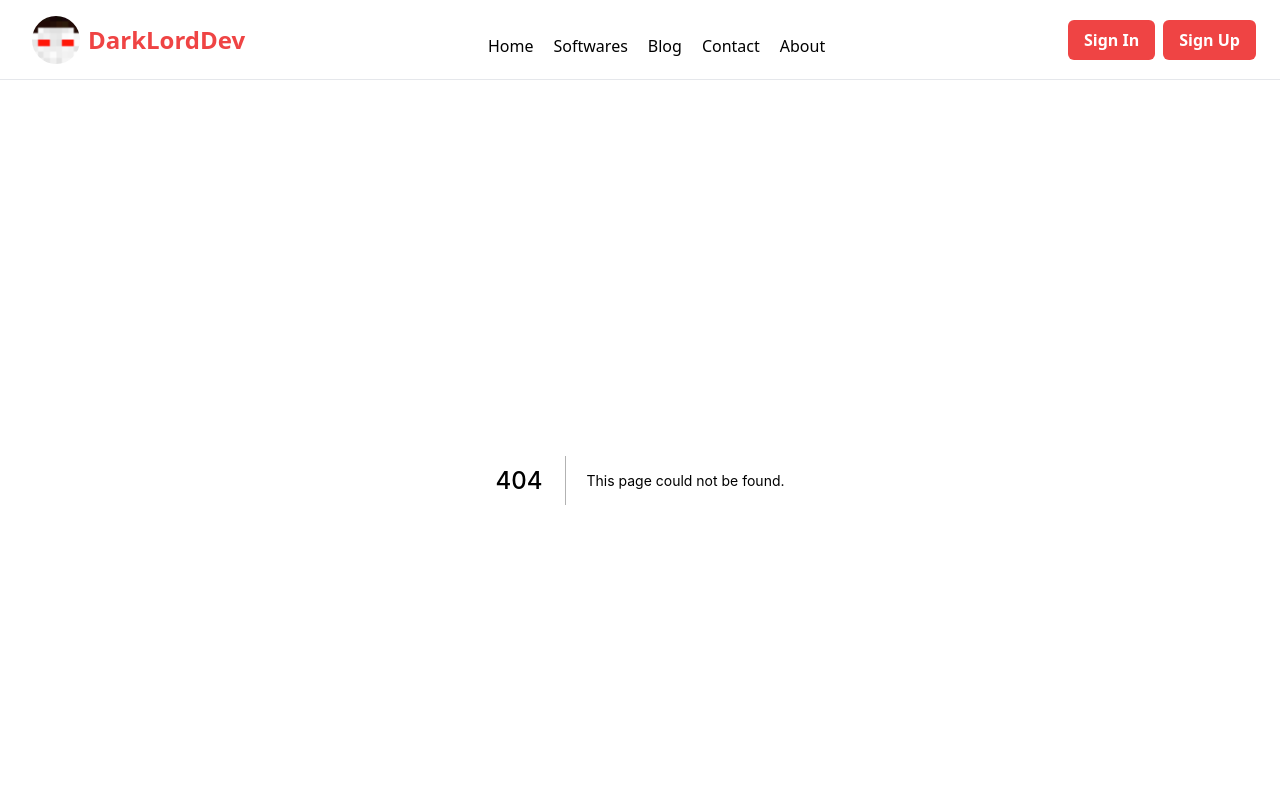
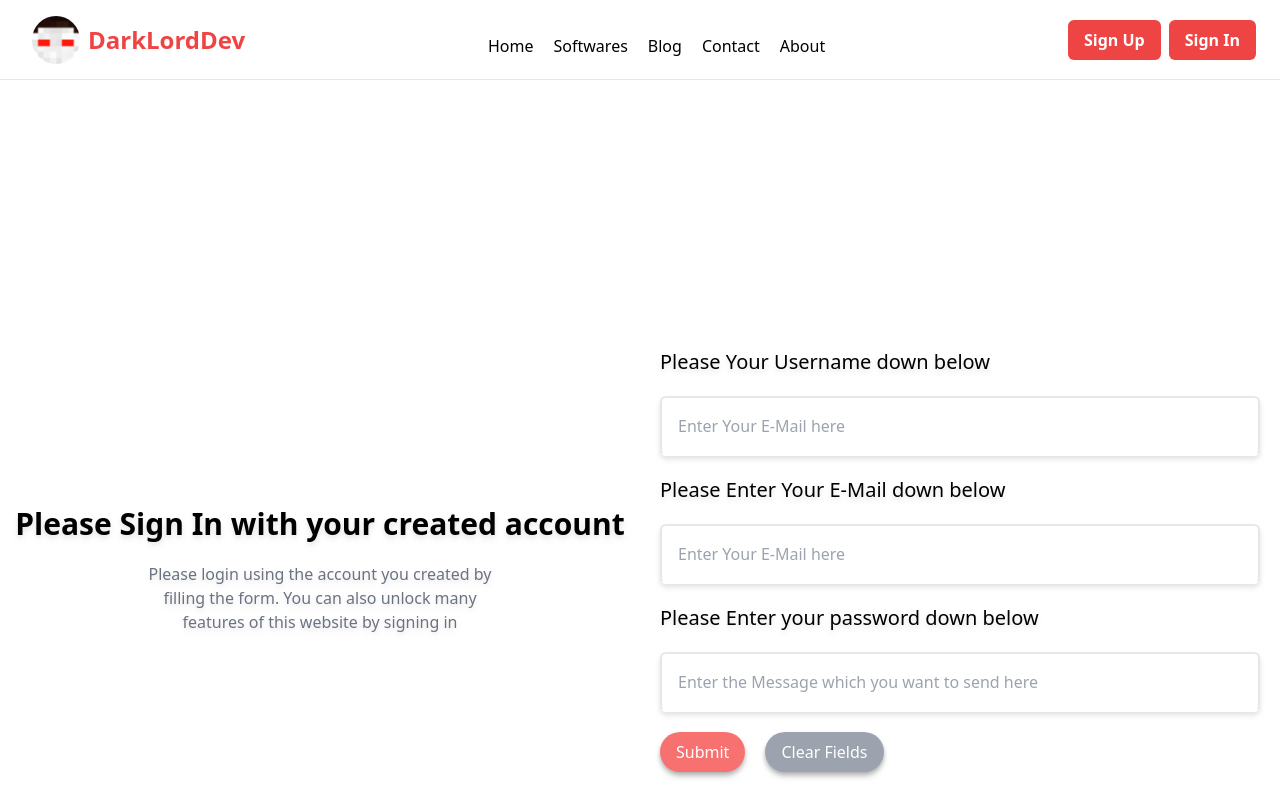
Before and after one commit to DarkLordDev/darklorddev, a Next.js app: page /signin in a window 1280 px wide. Before the commit this address had no page. Shown: the top 800 px of the page. Built offline with nearby package versions, Linux system fonts and the light colour scheme.

Commit message:
FrontendComplete

```diff
--- a/pages/blog/[slug].js
+++ b/pages/blog/[slug].js
@@ -6,6 +6,7 @@ import Link from "next/link";
 import { marked } from "marked";
 import { Giscus } from "@giscus/react";
 import Head from "next/head";
+import { useRouter } from "next/router";
 
 const PostPage = ({
 	frontmatter: { title, date, short_desc, source_img },
--- a/pages/contact.js
+++ b/pages/contact.js
@@ -13,12 +13,10 @@ const Contact = () => {
 			<Head>
 				<title>Contact | DarkLordDev</title>
 			</Head>
-			<div className="contact-container container mx-auto my-[5rem] h-[50rem] justify-center flex flex-row shadow-lg">
-				<div className="content-container justify-center flex-col drop-shadow-md items-center w-[50%] flex">
-					<h1 className="contact-title text-3xl my-5 font-bold">
-						Lets talk about everything!
-					</h1>
-					<p className="contact-description text-gray-500 w-[55%]">
+			<div className="form-container">
+				<div className="content-container">
+					<h1>Lets talk about everything!</h1>
+					<p>
 						Have doubt or suggestion to make? Feel free to ask anything. If you
 						have any suggestions, please let me know. Your suggestions are
 						highly appreciated. I appreciate your time and try hard to reply to
@@ -26,29 +24,23 @@ const Contact = () => {
 						opinions.
 					</p>
 				</div>
-				<form className="input-container justify-center w-[50%] flex flex-col p-5 drop-shadow-md space-y-5">
-					<label htmlFor="email" className="contact-email-title text-xl">
-						Please Enter Your E-Mail down below
-					</label>
+				<form>
+					<label htmlFor="email">Please Enter Your E-Mail down below</label>
 					<input
 						type="email"
 						name="email"
 						id="email"
 						placeholder="Enter Your E-Mail here"
-						className="p-4 rounded-md outline-none border-2 border-b-white transition-all focus:border-b-red-500"
 						onChange={handleOnChange}
 						value={contactCreds.email}
 					/>
-					<label htmlFor="desc" className="contact-desc-title text-xl">
-						Please Enter Your Query down below
-					</label>
+					<label htmlFor="desc">Please Enter Your Query down below</label>
 					<input
 						type="text"
 						name="desc"
 						value={contactCreds.desc}
 						onChange={handleOnChange}
 						placeholder="Enter the Message which you want to send here"
-						className="p-4 rounded-md outline-none border-2 border-b-white transition-all focus:border-b-red-500"
 					/>
 					<div className="contact-actions-container space-x-5">
 						<button className="btn btn-danger" type="submit">
@@ -69,7 +61,6 @@ const Contact = () => {
 					</div>
 				</form>
 			</div>
-			;
 		</>
 	);
 };
--- /dev/null
+++ b/pages/signin.js
@@ -0,0 +1,84 @@
+import Head from "next/head";
+import { useState } from "react";
+
+const signin = () => {
+	const [signInCreds, setSignInCreds] = useState({
+		username: "",
+		email: "",
+		password: "",
+	});
+
+	const handleOnChange = (e) => {
+		setSignInCreds({ ...signInCreds, [e.target.name]: e.target.value });
+	};
+
+	return (
+		<>
+			<Head>
+				<title>SignIn | DarkLordDev</title>
+			</Head>
+			<div className="form-container">
+				<div className="content-container">
+					<h1>Please Sign In with your created account</h1>
+					<p>
+						Please login using the account you created by filling the form. You
+						can also unlock many features of this website by signing in
+					</p>
+				</div>
+				<form>
+					<label htmlFor="username">Please Your Username down below</label>
+					<input
+						type="username"
+						name="username"
+						id="username"
+						placeholder="Enter Your E-Mail here"
+						onChange={handleOnChange}
+						value={signInCreds.username}
+						required
+					/>
+					<label htmlFor="email">Please Enter Your E-Mail down below</label>
+					<input
+						type="email"
+						name="email"
+						id="email"
+						placeholder="Enter Your E-Mail here"
+						required
+						onChange={handleOnChange}
+						value={signInCreds.email}
+					/>
+					<label htmlFor="password" className="signin-password-title text-xl">
+						Please Enter your password down below
+					</label>
+					<input
+						type="password"
+						name="password"
+						value={signInCreds.password}
+						onChange={handleOnChange}
+						placeholder="Enter the Message which you want to send here"
+						required
+					/>
+					<div className="signin-actions-container space-x-5">
+						<button className="btn btn-danger" type="submit">
+							Submit
+						</button>
+						<button
+							className="btn btn-secondary"
+							onClick={() =>
+								setSignInCreds({
+									username: "",
+									email: "",
+									password: "",
+								})
+							}
+							type="button"
+						>
+							Clear Fields
+						</button>
+					</div>
+				</form>
+			</div>
+		</>
+	);
+};
+
+export default signin;
--- /dev/null
+++ b/pages/signup.js
@@ -0,0 +1,102 @@
+import Head from "next/head";
+import React from "react";
+
+const SignUpPage = () => {
+	const [signUpCreds, setSignUpCreds] = React.useState({
+		username: "",
+		email: "",
+		password: "",
+		confirmPassword: "",
+	});
+
+	const handleOnChange = (e) => {
+		setSignUpCreds({ ...setSignUpCreds, [e.target.name]: e.target.value });
+	};
+
+	return (
+		<>
+			<Head>
+				<title>SignUp | DarkLordDev</title>
+			</Head>
+			<div className="form-container">
+				<div className="content-container">
+					<h1>Please Sign Up and Create An Account</h1>
+					<p>
+						I strongly recommend you to join me by creating an account by
+						filling the form. You can also unlock many features of this website
+						by signing up
+					</p>
+				</div>
+				<form>
+					<label htmlFor="username">Please Enter A Username down below</label>
+					<input
+						type="username"
+						name="username"
+						id="username"
+						placeholder="Enter Your E-Mail here"
+						onChange={handleOnChange}
+						value={signUpCreds.username}
+						required
+					/>
+					<label htmlFor="email">Please Enter Your E-Mail down below</label>
+					<input
+						type="email"
+						name="email"
+						id="email"
+						placeholder="Enter Your E-Mail here"
+						required
+						onChange={handleOnChange}
+						value={signUpCreds.email}
+					/>
+					<label htmlFor="password">
+						Please choose your password and enter it down below
+					</label>
+					<input
+						type="password"
+						name="password"
+						value={signUpCreds.password}
+						onChange={handleOnChange}
+						placeholder="Enter the Message which you want to send here"
+						required
+					/>
+					<label
+						htmlFor="confirmPassword"
+						className="signup-confirmPassword-title text-xl"
+					>
+						Please rewrite your password down below
+					</label>
+					<input
+						type="text"
+						name="confirmPassword"
+						value={signUpCreds.confirmPassword}
+						onChange={handleOnChange}
+						placeholder="Enter the Message which you want to send here"
+						className="p-4 rounded-md outline-none border-2 border-b-white transition-all focus:border-b-red-500"
+						required
+					/>
+					<div className="signup-actions-container space-x-5">
+						<button className="btn btn-danger" type="submit">
+							Submit
+						</button>
+						<button
+							className="btn btn-secondary"
+							onClick={() =>
+								setSignUpCreds({
+									email: "",
+									password: "",
+									confirmPassword: "",
+									username: "",
+								})
+							}
+							type="button"
+						>
+							Clear Fields
+						</button>
+					</div>
+				</form>
+			</div>
+		</>
+	);
+};
+
+export default SignUpPage;
--- a/styles/main.css
+++ b/styles/main.css
@@ -159,3 +159,35 @@ footer #footer-left-container #footer-additionaltext {
 .blog .blog-details-title p {
 	@apply text-gray-500 text-sm text-center;
 }
+
+.form-container {
+	@apply container mx-auto my-[5rem] h-auto justify-center flex shadow-lg flex-col items-center xl:h-[50rem] xl:flex-row;
+}
+
+.form-container .content-container {
+	@apply justify-center flex-col drop-shadow-md items-center flex text-center xl:w-[50%];
+}
+
+.form-container .content-container h1 {
+	@apply text-xl my-5 font-bold md:text-2xl xl:text-3xl;
+}
+
+.form-container .content-container p {
+	@apply text-gray-500 m-2 sm:w-[55%] sm:m-0;
+}
+
+.form-container form {
+	@apply justify-center flex flex-col p-5 w-[auto] drop-shadow-md space-y-5 xl:w-[50%] sm:w-[70%];
+}
+
+.form-container form label {
+	@apply text-base sm:text-xl;
+}
+
+.form-container form input {
+	@apply p-4 rounded-md outline-none border-2 border-b-white transition-all focus:border-b-red-500;
+}
+
+.form-container form .signin-actions-container {
+	@apply space-x-5;
+}
--- a/styles/markdown.css
+++ b/styles/markdown.css
@@ -1,52 +1,3 @@
-@media (prefers-color-scheme: dark) {
-	.markdown-body {
-		color-scheme: dark;
-		--color-prettylights-syntax-comment: #8b949e;
-		--color-prettylights-syntax-constant: #79c0ff;
-		--color-prettylights-syntax-entity: #d2a8ff;
-		--color-prettylights-syntax-storage-modifier-import: #c9d1d9;
-		--color-prettylights-syntax-entity-tag: #7ee787;
-		--color-prettylights-syntax-keyword: #ff7b72;
-		--color-prettylights-syntax-string: #a5d6ff;
-		--color-prettylights-syntax-variable: #ffa657;
-		--color-prettylights-syntax-brackethighlighter-unmatched: #f85149;
-		--color-prettylights-syntax-invalid-illegal-text: #f0f6fc;
-		--color-prettylights-syntax-invalid-illegal-bg: #8e1519;
-		--color-prettylights-syntax-carriage-return-text: #f0f6fc;
-		--color-prettylights-syntax-carriage-return-bg: #b62324;
-		--color-prettylights-syntax-string-regexp: #7ee787;
-		--color-prettylights-syntax-markup-list: #f2cc60;
-		--color-prettylights-syntax-markup-heading: #1f6feb;
-		--color-prettylights-syntax-markup-italic: #c9d1d9;
-		--color-prettylights-syntax-markup-bold: #c9d1d9;
-		--color-prettylights-syntax-markup-deleted-text: #ffdcd7;
-		--color-prettylights-syntax-markup-deleted-bg: #67060c;
-		--color-prettylights-syntax-markup-inserted-text: #aff5b4;
-		--color-prettylights-syntax-markup-inserted-bg: #033a16;
-		--color-prettylights-syntax-markup-changed-text: #ffdfb6;
-		--color-prettylights-syntax-markup-changed-bg: #5a1e02;
-		--color-prettylights-syntax-markup-ignored-text: #c9d1d9;
-		--color-prettylights-syntax-markup-ignored-bg: #1158c7;
-		--color-prettylights-syntax-meta-diff-range: #d2a8ff;
-		--color-prettylights-syntax-brackethighlighter-angle: #8b949e;
-		--color-prettylights-syntax-sublimelinter-gutter-mark: #484f58;
-		--color-prettylights-syntax-constant-other-reference-link: #a5d6ff;
-		--color-fg-default: #c9d1d9;
-		--color-fg-muted: #8b949e;
-		--color-fg-subtle: #484f58;
-		--color-canvas-default: #0d1117;
-		--color-canvas-subtle: #161b22;
-		--color-border-default: #30363d;
-		--color-border-muted: #21262d;
-		--color-neutral-muted: rgba(110, 118, 129, 0.4);
-		--color-accent-fg: #58a6ff;
-		--color-accent-emphasis: #1f6feb;
-		--color-attention-subtle: rgba(187, 128, 9, 0.15);
-		--color-danger-fg: #f85149;
-	}
-}
-
-@media (prefers-color-scheme: light) {
 .markdown-body {
 	color-scheme: light;
 	--color-prettylights-syntax-comment: #6e7781;
@@ -91,7 +42,6 @@
 	--color-accent-emphasis: #0969da;
 	--color-attention-subtle: #fff8c5;
 	--color-danger-fg: #cf222e;
-	}
 }
 
 .markdown-body {
@@ -392,6 +342,10 @@
 	padding: 0 1em;
 	color: var(--color-fg-muted);
 	border-left: 0.25em solid var(--color-border-default);
+}
+
+.markdown-body img {
+	width: 80%;
 }
 
 .markdown-body ul,
--- a/utils/AppComponents.jsx
+++ b/utils/AppComponents.jsx
@@ -1,9 +1,11 @@
 import Head from "next/head";
 import Link from "next/link";
-import React, { useState } from "react";
+import { useRouter } from "next/router";
+import { useState } from "react";
 
 export const Navbar = () => {
 	const [isRes, setRes] = useState(false);
+	const router = useRouter();
 
 	return (
 		<>
@@ -62,8 +64,8 @@ export const Navbar = () => {
 						</li>
 					</ul>
 					<div id="nav-actions">
-						<button>Sign In</button>
-						<button>Sign Up</button>
+						<button onClick={() => router.push("/signup")}>Sign Up</button>
+						<button onClick={() => router.push("/signin")}>Sign In</button>
 					</div>
 				</nav>
 			</header>
```
Lines whose indentation alone changed are shown as unchanged.
